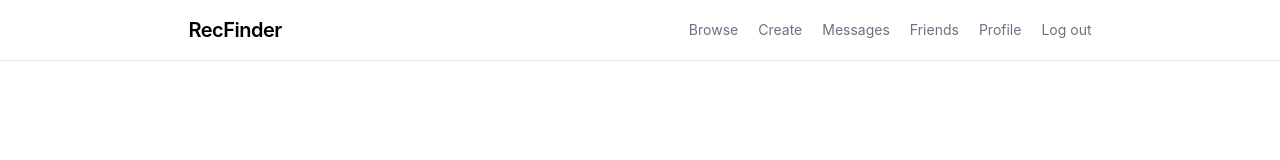
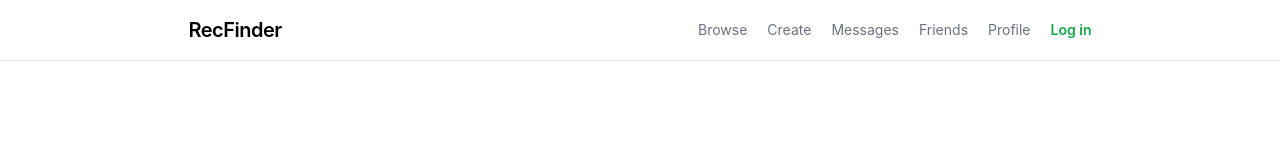
Before and after one commit to rnaveee/RecFinder, a React (Vite) app in the folder frontend/: page / in a window 1280 px wide. Shown: the top 160 px of the page. Built offline with nearby package versions, Linux system fonts and the light colour scheme.

Commit message:
added scrimmagelistpage backend wiring and removed app placeholders

```diff
--- a/frontend/src/App.jsx
+++ b/frontend/src/App.jsx
@@ -9,15 +9,16 @@ import CreateScrimmagePage from "./pages/CreateScrimmagePage";
 import ProfilePage from "./pages/ProfilePage";
 import FriendsPage from "./pages/FriendsPage";
 import MessagesPage from "./pages/MessagesPage";
-import { CURRENT_USER } from "./data/placeholder";
+import {useContext} from "react";
+import {AuthContext} from "./context/AuthContext.jsx";
 
 export default function App() {
-  const user = CURRENT_USER;
+  const { user, logout } = useContext(AuthContext);
 
   return (
     <BrowserRouter>
       <div className="min-h-screen bg-white dark:bg-gray-950 pb-12 sm:pb-0">
-        <Navbar user={user} />
+        <Navbar user={user} logout={logout} />
         <Routes>
           <Route path="/" element={<HomePage />} />
           <Route path="/login" element={<LoginPage />} />
--- a/frontend/src/components/Navbar.jsx
+++ b/frontend/src/components/Navbar.jsx
@@ -14,7 +14,7 @@ function isActive(pathname, to, exact) {
   return pathname.startsWith(to);
 }
 
-export default function Navbar({ user }) {
+export default function Navbar({ user, logout }) {
   const { pathname } = useLocation();
 
   return (
@@ -41,7 +41,7 @@ export default function Navbar({ user }) {
             ))}
 
             {user ? (
-              <button className="text-sm text-gray-500 dark:text-gray-400 hover:text-black dark:hover:text-white transition-colors">
+              <button onClick={logout} className="text-sm text-gray-500 dark:text-gray-400 hover:text-black dark:hover:text-white transition-colors">
                 Log out
               </button>
             ) : (
@@ -56,7 +56,7 @@ export default function Navbar({ user }) {
 
           <div className="sm:hidden">
             {user ? (
-              <button className="text-sm text-gray-500 dark:text-gray-400">
+              <button onClick={logout} className="text-sm text-gray-500 dark:text-gray-400">
                 Log out
               </button>
             ) : (
--- a/frontend/src/pages/ScrimmageListPage.jsx
+++ b/frontend/src/pages/ScrimmageListPage.jsx
@@ -1,18 +1,30 @@
-import { useState } from "react";
+import { useState, useEffect } from "react";
 import ScrimmageCard from "../components/ScrimmageCard";
-import { SCRIMMAGES } from "../data/placeholder";
-
-const ALL_SPORTS = [...new Set(SCRIMMAGES.map((s) => s.sport))].sort();
+import { getScrimmages } from "../api.js";
 
 export default function ScrimmageListPage() {
   const [sport, setSport] = useState("");
   const [city, setCity] = useState("");
+  const [loading, setLoading] = useState(true);
+  const [error, setError] = useState(null);
+  const [scrimmages, setScrimmages] = useState([]);
 
-  const filtered = SCRIMMAGES.filter((s) => {
+  useEffect(() => {
+    getScrimmages().then(res => setScrimmages(res))
+        .catch(err => setError(err.message))
+        .finally(() => setLoading(false));
+  }, []);
+
+  const ALL_SPORTS = [...new Set(scrimmages.map(s => s.sport))].sort();
+
+  const filtered = scrimmages.filter(s => {
     if (sport && s.sport !== sport) return false;
-    if (city && !s.city.toLowerCase().includes(city.toLowerCase())) return false;
-    return true;
+    return !(city && !s.city.toLowerCase().includes(city.toLowerCase()));
+
   });
+
+  if (loading) return <p>Loading...</p>;
+  if (error) return <p>{error}</p>;
 
   return (
     <div className="max-w-[600px] mx-auto">
@@ -21,8 +33,7 @@ export default function ScrimmageListPage() {
           <select
             value={sport}
             onChange={(e) => setSport(e.target.value)}
-            className="flex-1 px-3 py-[9px] rounded-[3px] border border-gray-200 dark:border-gray-700 bg-gray-50 dark:bg-gray-900 text-black dark:text-white text-xs focus:outline-none focus:border-gray-400 dark:focus:border-gray-500"
-          >
+            className="flex-1 px-3 py-[9px] rounded-[3px] border border-gray-200 dark:border-gray-700 bg-gray-50 dark:bg-gray-900 text-black dark:text-white text-xs focus:outline-none focus:border-gray-400 dark:focus:border-gray-500">
             <option value="">All sports</option>
             {ALL_SPORTS.map((s) => (
               <option key={s} value={s}>{s}</option>
```
Also changed, not shown: 2 other files (tests, documents, lock files or other folders).
